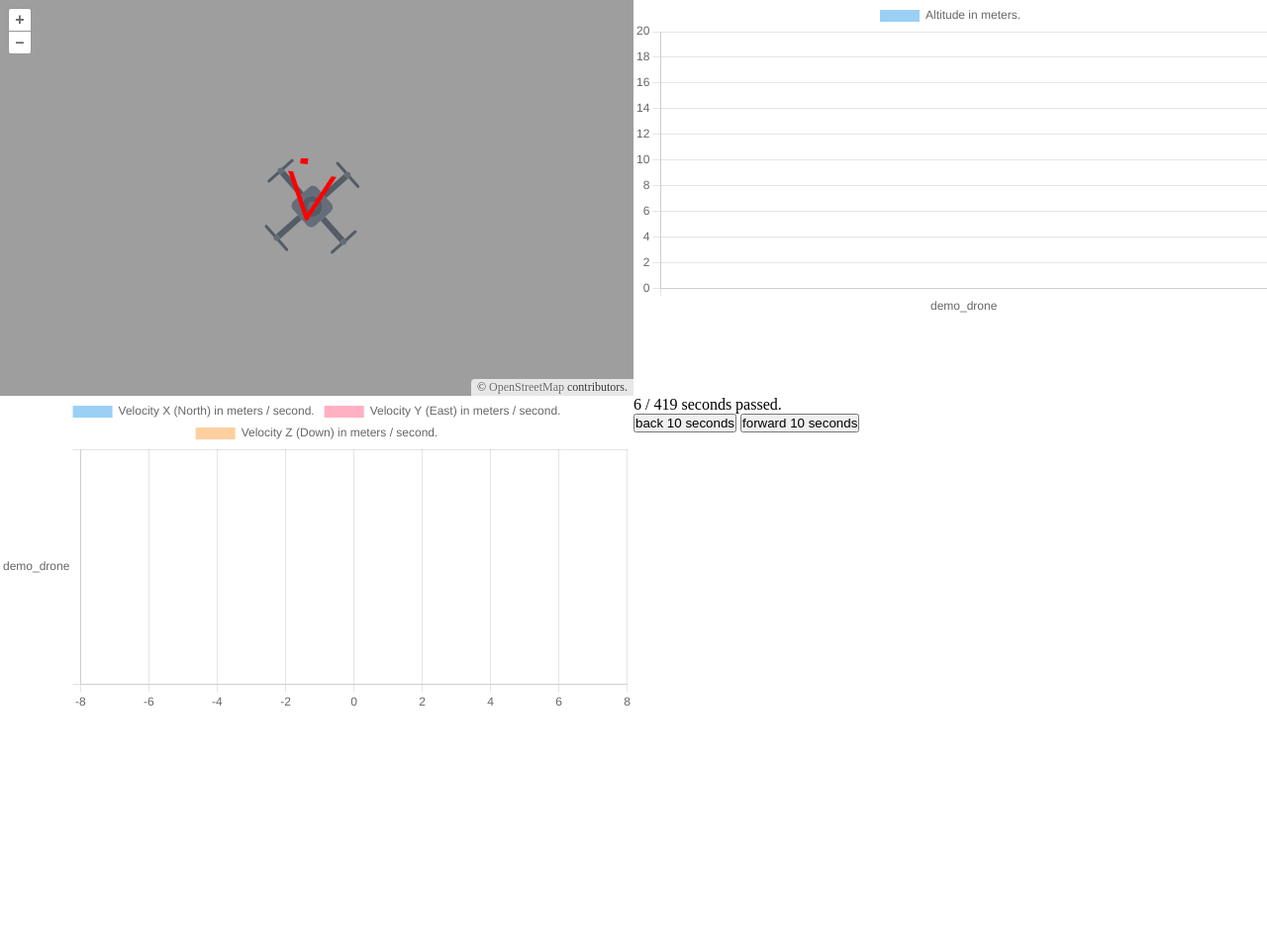
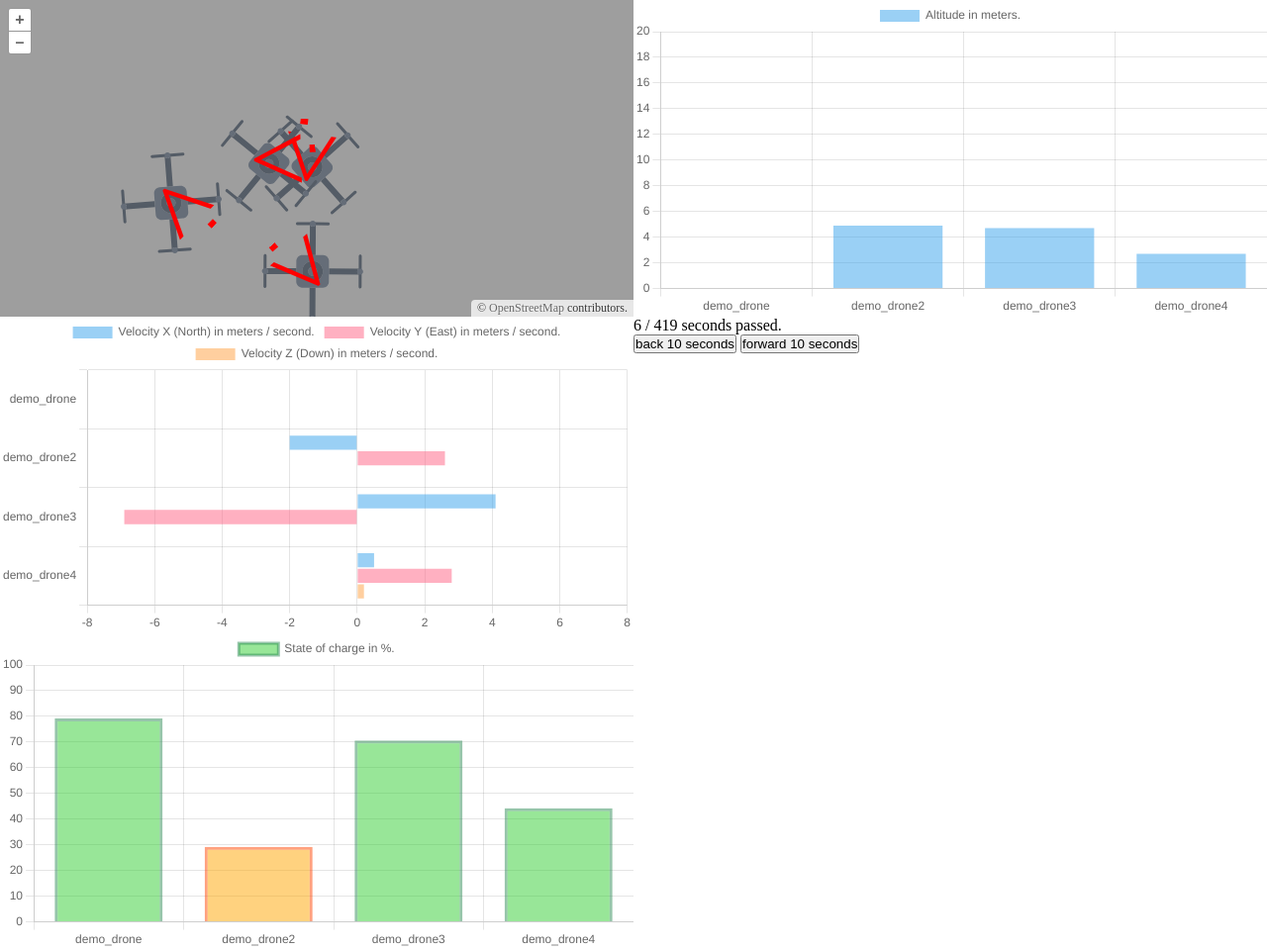
Before and after one commit to Andreas-Menzel/ADDS-ControlPanel, a plain HTML site: page app/index.html in a window 1280 px wide. Shown: the whole page at 99% size. Before the commit the page ends 800 px from the top, so only its background shows below. Drawn offline with Linux system fonts and the light colour scheme.

Commit message:
Implement DroneSoCApplet

```diff
--- a/app/css/main.css
+++ b/app/css/main.css
@@ -9,7 +9,7 @@
 
     display: grid;
     grid-template-columns: 1fr 1fr;
-    grid-template-rows: 1fr 1fr;
+    grid-template-rows: 1fr 1fr 1fr;
 }
 
 .appletWrapper {
--- a/app/index.html
+++ b/app/index.html
@@ -33,14 +33,17 @@
             <button onclick="back10secs()">back 10 seconds</button>
             <button onclick="forward10secs()">forward 10 seconds</button>
         </div>
+
+        <div id="droneSoCApplet" class="appletWrapper">
+            <canvas id="droneSoCApplet_chart"></canvas>
+        </div>
     </div>
 
 
+    <script src="./js/MapApplet.js"></script>
     <script src="./js/DroneAltitudeApplet.js"></script>
     <script src="./js/DroneVelocityApplet.js"></script>
-
-    <script src="./js/MapApplet.js"></script>
-    <!--<script src="./js/velocityChart.js"></script>-->
+    <script src="./js/DroneSoCApplet.js"></script>
 
     <script src="./demo_data/data_sanitized.js"></script>
     <script src="./js/main.js"></script>
--- /dev/null
+++ b/app/js/DroneSoCApplet.js
@@ -0,0 +1,116 @@
+class DroneSoCApplet {
+
+    #active;
+    #chart;
+
+    // List of drone IDs currently shown.
+    #droneIds = [];
+
+
+    constructor() {
+        this.#active = false;
+    }
+
+
+    init() {
+        // Just in case the DroneSoCApplet is re-initialized when it is already
+        // active.
+        this.#active = false;
+
+        const canvas = document.getElementById('droneSoCApplet_chart');
+
+        let config = {
+            type: 'bar',
+            data: {
+                labels: [],
+                datasets: [
+                    {
+                        label: 'State of charge in %.',
+                        data: []
+                    }
+                ]
+            },
+            options: {
+                scales: {
+                    y: {
+                        min: 0,
+                        max: 100
+                    }
+                }
+            }
+        };
+
+        this.#chart = new Chart(canvas, config);
+
+        this.#active = true;
+    }
+
+
+    update(drones) {
+        if (this.#active) {
+            if (this.#droneIds.join(',') === Object.keys(drones).join(',')) {
+                // Same drones, different values
+                for (let i = 0; i < Object.keys(drones).length; ++i) {
+                    let droneId = Object.keys(drones)[i];
+                    let drone = drones[droneId];
+
+                    const droneSoC = drone.getBatteryRemainingPercent();
+                    this.#chart.config.data.datasets[0].data[i] = droneSoC;
+
+                    if(droneSoC < 20) {
+                        this.#chart.config.data.datasets[0].backgroundColor[i] = 'rgba(220, 20, 60, 0.5)'; // Crimston
+                        this.#chart.config.data.datasets[0].borderColor[i] = 'rgba(178, 34, 34, 0.5)'; // FireBrick
+                    } else if(droneSoC < 40) {
+                        this.#chart.config.data.datasets[0].backgroundColor[i] = 'rgba(255, 165, 0, 0.5)'; // Orange
+                        this.#chart.config.data.datasets[0].borderColor[i] = 'rgba(255, 69, 0, 0.5)'; // OrangeRed
+                    } else {
+                        this.#chart.config.data.datasets[0].backgroundColor[i] = 'rgba(50, 205, 50, 0.5)'; // LimeGreen
+                        this.#chart.config.data.datasets[0].borderColor[i] = 'rgba(46, 139, 87, 0.5)'; // SeaGreen
+                    }
+                }
+            } else {
+                // Different drones
+                this.#droneIds = Object.keys(drones);
+
+                this.#chart.config.data.labels = [];
+
+                this.#chart.config.data.datasets[0].data = [];
+                this.#chart.config.data.datasets[0].backgroundColor = [];
+                this.#chart.config.data.datasets[0].borderWidth = [];
+                this.#chart.config.data.datasets[0].borderColor = [];
+
+                for (const [_, drone] of Object.entries(drones)) {
+                    this.#chart.config.data.labels.push(drone.getDroneId());
+
+                    const droneSoC = drone.getBatteryRemainingPercent();
+                    this.#chart.config.data.datasets[0].data.push(droneSoC);
+
+                    this.#chart.config.data.datasets[0].borderWidth.push(3);
+
+                    if(droneSoC < 20) {
+                        this.#chart.config.data.datasets[0].backgroundColor.push('rgba(220, 20, 60, 0.5)'); // Crimston
+                        this.#chart.config.data.datasets[0].borderColor.push('rgba(178, 34, 34, 0.5)'); // FireBrick
+                    } else if(droneSoC < 40) {
+                        this.#chart.config.data.datasets[0].backgroundColor.push('rgba(255, 165, 0, 0.5)'); // Orange
+                        this.#chart.config.data.datasets[0].borderColor.push('rgba(255, 69, 0, 0.5)'); // OrangeRed
+                    } else {
+                        this.#chart.config.data.datasets[0].backgroundColor.push('rgba(50, 205, 50, 0.5)'); // LimeGreen
+                        this.#chart.config.data.datasets[0].borderColor.push('rgba(46, 139, 87, 0.5)'); // SeaGreen
+                    }
+                }
+            }
+
+            this.#chart.update();
+        }
+    }
+
+
+    isActive() {
+        return this.#active;
+    }
+
+    deactivate() {
+        this.#active = false;
+    }
+
+}
--- a/app/js/main.js
+++ b/app/js/main.js
@@ -43,6 +43,13 @@ class Drone {
     #velocityY;
     #velocityZ;
 
+
+    #batteryRemaining;
+    #batteryRemainingPercent;
+
+    #remainingFlightTime;
+    #remainingFlightRadius;
+
     setDemoIndex(demoIndex) {
         this.#demoIndex = demoIndex;
     }
@@ -52,10 +59,11 @@ class Drone {
         this.#drone_id = drone_id;
         this.setDefaultValues();
 
-        this.#altitude = Math.random() * 10 + 5;
-        this.#velocityX = Math.random() * 10 - 5;
-        this.#velocityY = Math.random() * 10 - 5;
-        this.#velocityZ = Math.random() * 10 - 5;
+        // TODO: remove
+        this.#batteryRemaining = Math.random() * 5000;
+        this.#batteryRemainingPercent = Math.random() * 100;
+        this.#remainingFlightTime = Math.random() * 1500;
+        this.#remainingFlightRadius = Math.random() * 7000;
     }
 
 
@@ -73,6 +81,12 @@ class Drone {
         this.#velocityX = 0;
         this.#velocityY = 0;
         this.#velocityZ = 0;
+
+
+        this.#batteryRemaining = 0;
+        this.#batteryRemainingPercent = 0;
+        this.#remainingFlightTime = 0;
+        this.#remainingFlightRadius = 0;
     }
 
     updateValues() {
@@ -99,6 +113,17 @@ class Drone {
         this.#velocityX = data['velocity_x'];
         this.#velocityY = data['velocity_y'];
         this.#velocityZ = data['velocity_z'];
+
+
+        // TODO
+        this.#batteryRemaining -= 1;
+        this.#batteryRemainingPercent -= 1;
+        this.#remainingFlightTime -= 1;
+        this.#remainingFlightRadius -= 1;
+        if(this.#batteryRemaining <= 0) this.#batteryRemaining = Math.random() * 5000;
+        if(this.#batteryRemainingPercent <= 0) this.#batteryRemainingPercent = Math.random() * 100;
+        if(this.#remainingFlightTime <= 0) this.#remainingFlightTime = Math.random() * 1500;
+        if(this.#remainingFlightRadius <= 0) this.#remainingFlightRadius = Math.random() * 7000;
     }
 
     getDroneId() {
@@ -139,6 +164,21 @@ class Drone {
         return this.#velocityZ;
     }
 
+
+    getBatteryRemaining() {
+        return this.#batteryRemaining;
+    }
+    getBatteryRemainingPercent() {
+        return this.#batteryRemainingPercent;
+    }
+
+    getRemainingFlightTime() {
+        return this.#remainingFlightTime;
+    }
+    getRemainingFlightRadius() {
+        return this.#remainingFlightRadius;
+    }
+
 }
 
 
@@ -146,16 +186,17 @@ class Drone {
 let mapApplet = new MapApplet();
 let droneAltitudeApplet = new DroneAltitudeApplet();
 let droneVelocityApplet = new DroneVelocityApplet();
+let droneSoCApplet = new DroneSoCApplet();
 
 let drones = {
     'demo_drone': new Drone('demo_drone'),
-    //'demo_drone2': new Drone('demo_drone2'),
-    //'demo_drone3': new Drone('demo_drone3'),
-    //'demo_drone4': new Drone('demo_drone4')
+    'demo_drone2': new Drone('demo_drone2'),
+    'demo_drone3': new Drone('demo_drone3'),
+    'demo_drone4': new Drone('demo_drone4')
 }
-//drones['demo_drone2'].setDemoIndex(20);
-//drones['demo_drone3'].setDemoIndex(40);
-//drones['demo_drone4'].setDemoIndex(60);
+drones['demo_drone2'].setDemoIndex(20);
+drones['demo_drone3'].setDemoIndex(40);
+drones['demo_drone4'].setDemoIndex(60);
 
 function updateDrones() {
     // Update drone list
@@ -170,6 +211,7 @@ function updateApplets() {
     mapApplet.update(drones);
     droneAltitudeApplet.update(drones);
     droneVelocityApplet.update(drones);
+    droneSoCApplet.update(drones);
 }
 
 
@@ -177,6 +219,7 @@ window.onload = () => {
     mapApplet.init();
     droneAltitudeApplet.init();
     droneVelocityApplet.init();
+    droneSoCApplet.init();
 
     setInterval(() => {
         updateDrones();
```
Also changed, not shown: app/applets/droneAltitude.html (deleted, +0 -3 lines).
